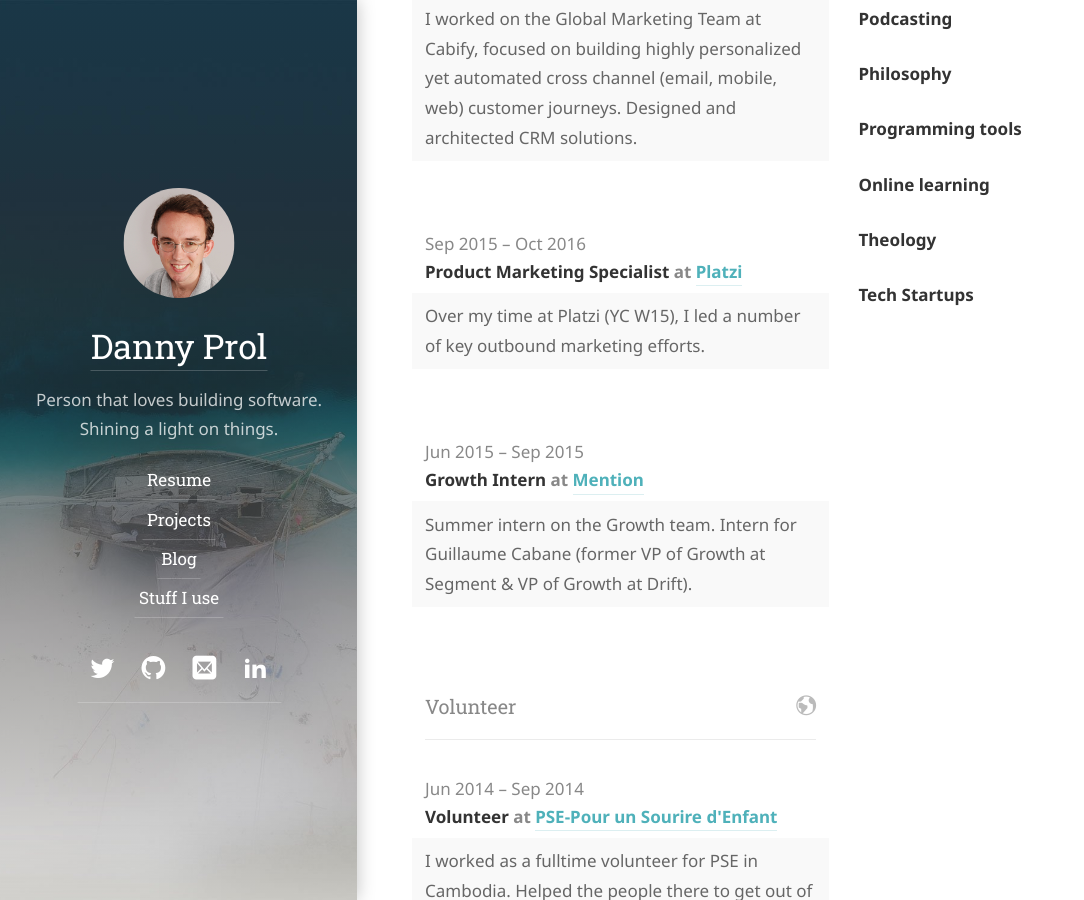
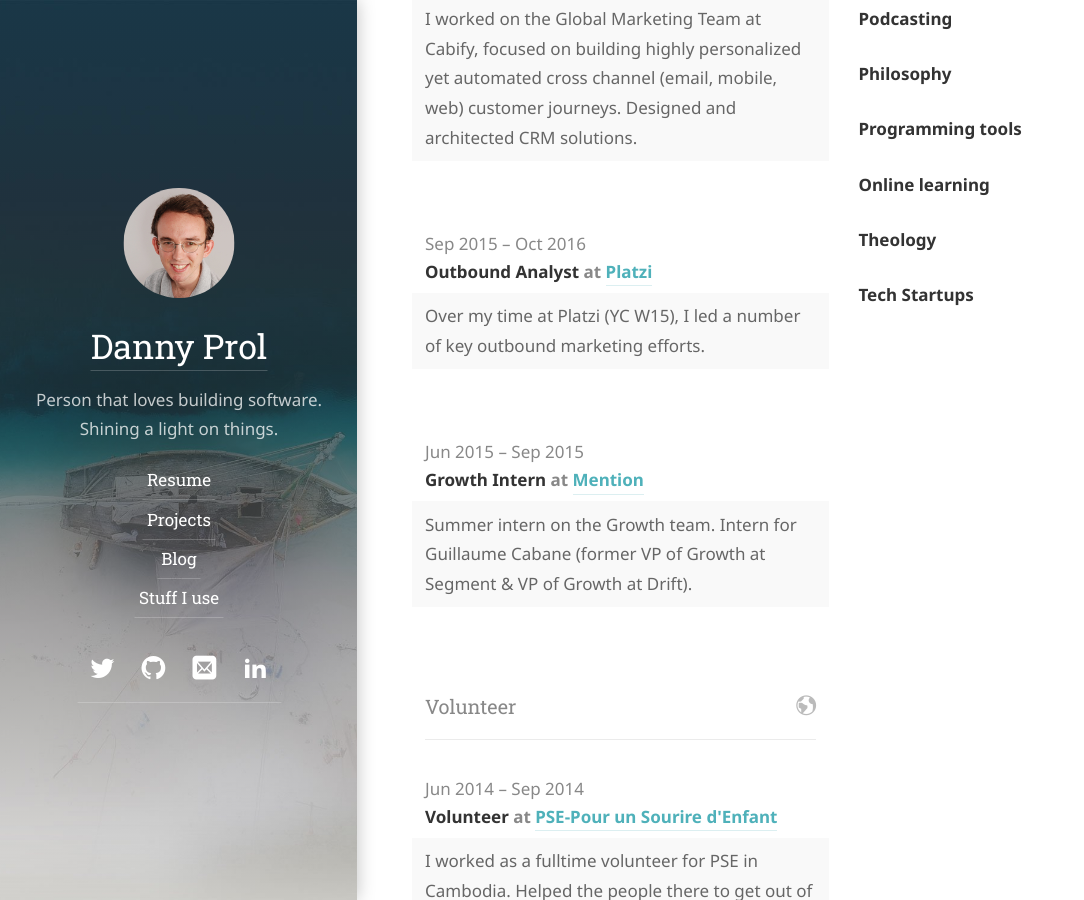
Before and after one commit to dprol/dprol.github.io, a Jekyll site: the page built from resume.md, in a window 1280 px wide and 900 px high, scrolled down 1717 px. Shown: the whole window, without its empty margins (0-1084 px from the left). Built offline with Jekyll 4.4.1, drawn with Linux system fonts in a browser that asks for light colours; some web fonts are replaced.

Commit message:
Update resume.yml

```diff
--- a/_data/resume.yml
+++ b/_data/resume.yml
@@ -57,7 +57,7 @@ work:
     summary: >
       I worked on the Global Marketing Team at Cabify, focused on building highly personalized yet automated cross channel (email, mobile, web) customer journeys. Designed and architected CRM solutions.
   - company: "Platzi"
-    position: "Product Marketing Specialist"
+    position: "Outbound Analyst"
     website: "https://platzi.com/"
     startDate: "2015-09-01"
     endDate: "2016-10-01"
```
